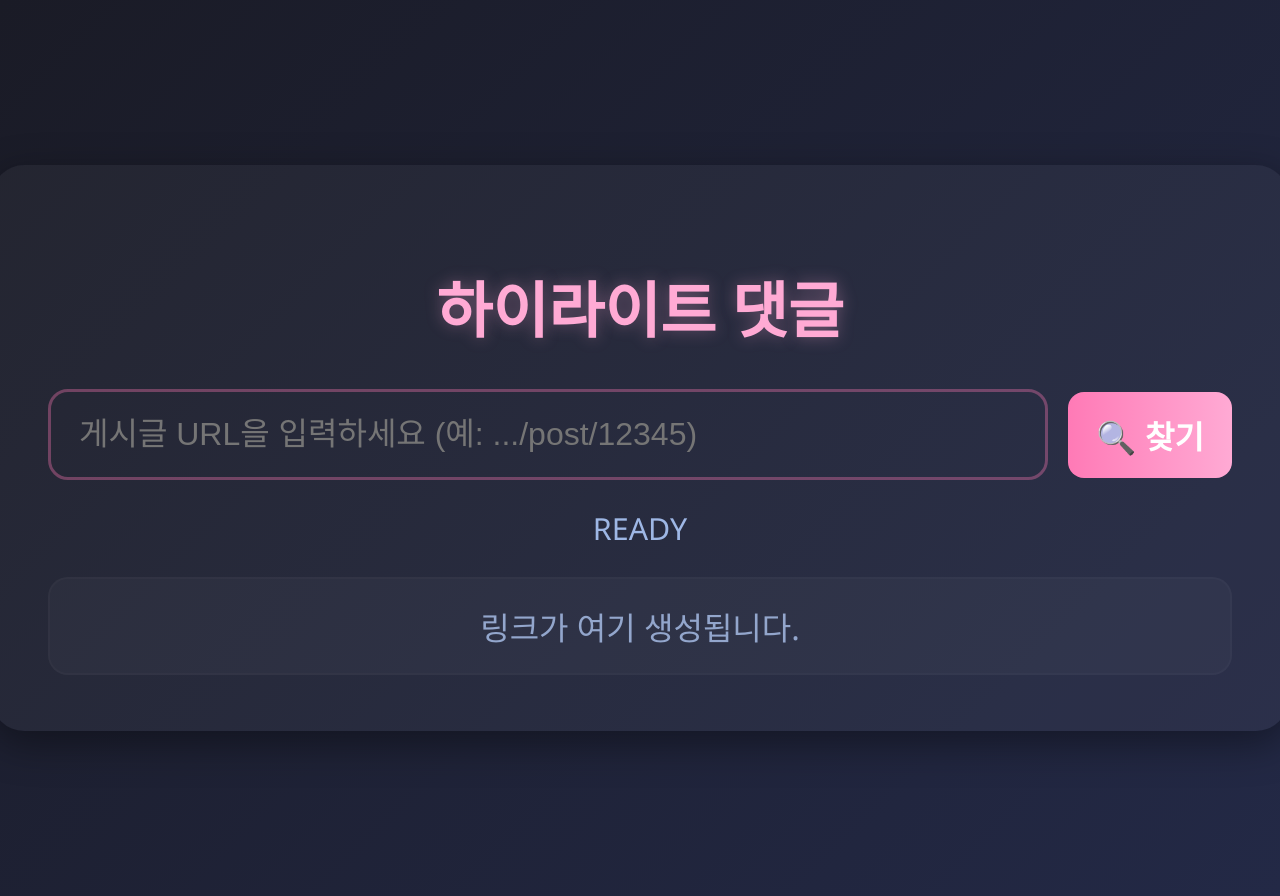
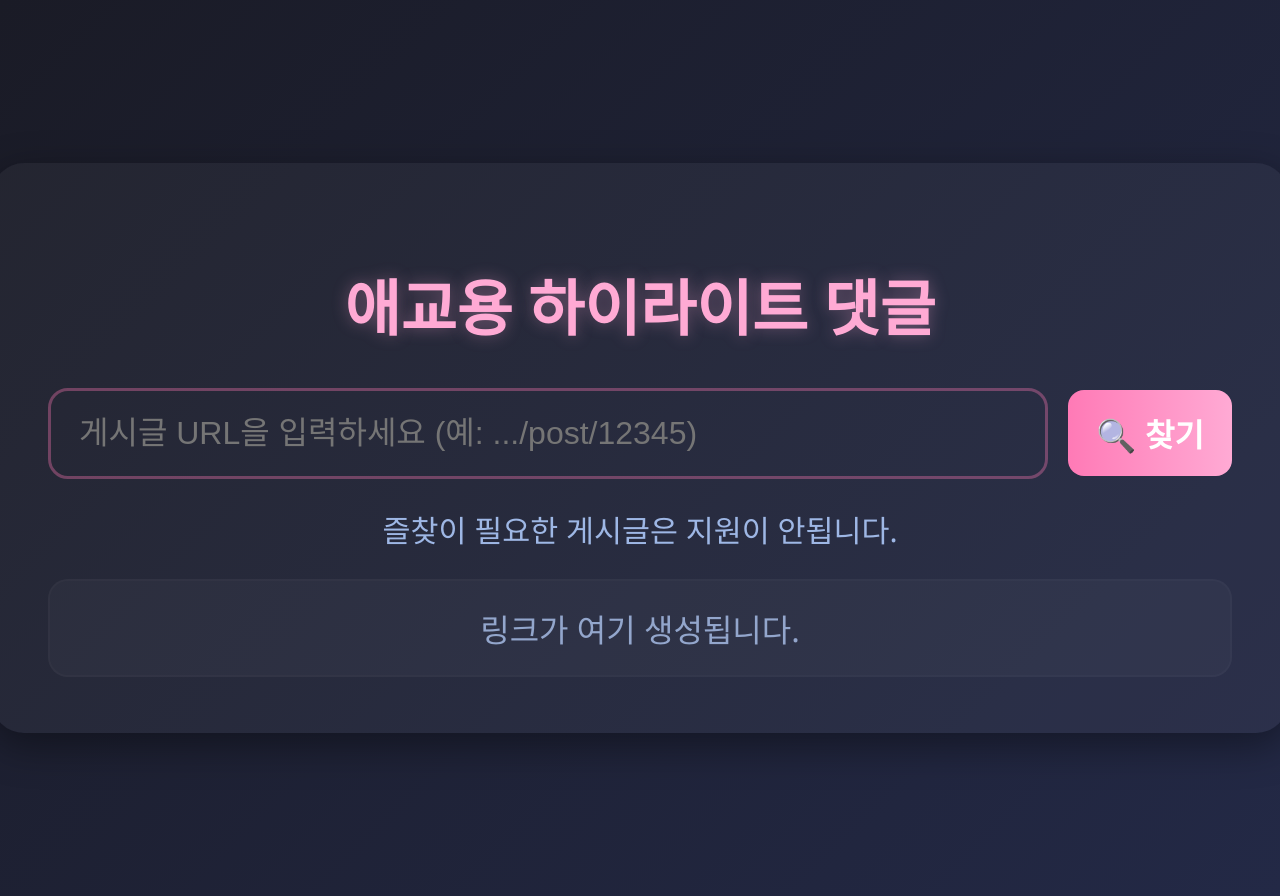
Before and after one commit to siiye0n/siiye0n.github.io, a plain HTML site: page index.html in a window 1280 px wide. Drawn offline with Linux system fonts and the light colour scheme.

Commit message:
Update index.html

```diff
--- a/index.html
+++ b/index.html
@@ -59,12 +59,12 @@
 </head>
 <body>
   <div class="container">
-    <h1>하이라이트 댓글</h1>
+    <h1>애교용 하이라이트 댓글</h1>
     <div class="input-wrap">
       <input id="urlInput" class="form-control" placeholder="게시글 URL을 입력하세요 (예: .../post/12345)" />
       <button id="fetchBtn">🔍 찾기</button>
     </div>
-    <div id="status">READY</div>
+    <div id="status">즐찾이 필요한 게시글은 지원이 안됩니다.</div>
     <div id="result-box">
       <div id="result-placeholder">링크가 여기 생성됩니다.</div>
       <a id="result-link" href="#" target="_blank" rel="noopener" style="display:none"></a>
```
